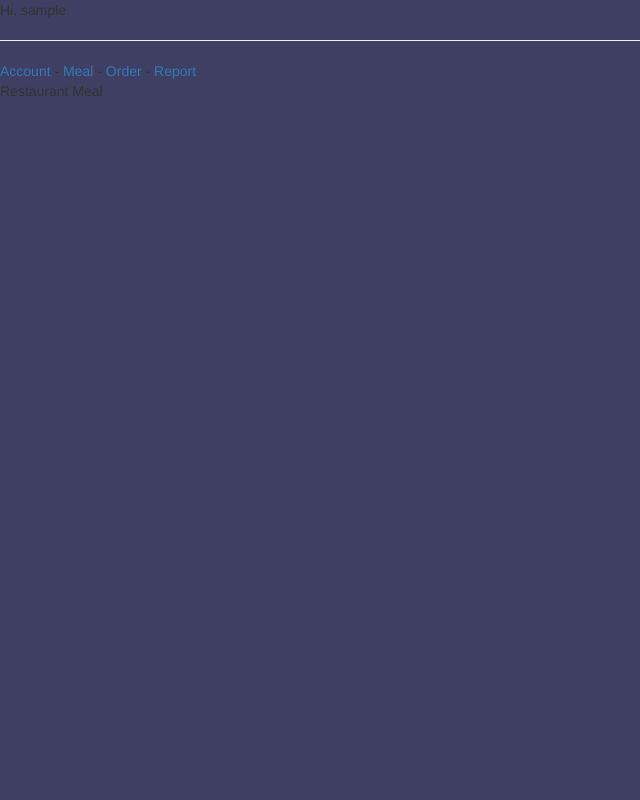
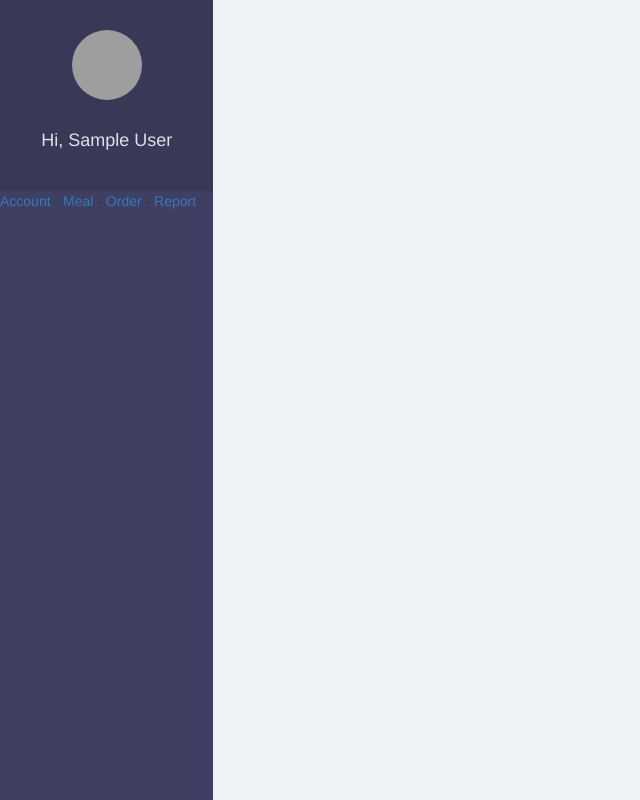
Before and after one commit to smagul/foodtasker, a Django app: page /restaurant/meal/ in a window 1280 px wide. Shown: the whole page, without its empty margins (0-640 px from the left). Run offline with Django 3.2, Linux system fonts and the light colour scheme; the visitor is signed in with stand-in values (Sample User, id 1); data that the repository does not hold is empty; some libraries are stand-ins or nearby versions; grey boxes are pictures that could not be loaded.

Commit message:
Updated style of dashboard

```diff
--- a/foodtaskerapp/static/css/style.css
+++ b/foodtaskerapp/static/css/style.css
@@ -1,3 +1,9 @@
+body {
+    padding-top: 50px;
+    background-color: #edf2f5;
+    overflow: auto;
+}
+
 .bg-blue {
     background-color: #3f3f63;
 }
@@ -12,3 +18,30 @@
     color: white;
     background-color: #da4f5d;
 }
+
+/* Side bar */
+.sidebar {
+    height: 100vh;
+    position: fixed;
+    top: 0;
+    left: 0;
+    padding: 0;
+    background-color: #3f3f63;
+    overflow: auto;
+}
+
+/* Side bar - header */
+.sidebar > div:first-child {
+    padding: 30px 10px;
+    font-weight: bold;
+    font-size: 15px;
+    background-color: #383957;
+}
+
+.sidebar > div:first-child > h4 {
+    color: #e0deeb;
+}
+
+.sidebar > div:first-child > h5 {
+    color: #b6b4c1;
+}
--- a/foodtaskerapp/templates/restaurant/includes/_header.html
+++ b/foodtaskerapp/templates/restaurant/includes/_header.html
@@ -6,4 +6,4 @@
     <link rel="stylesheet" href="{% static 'css/bootstrap.min.css' %}">
     <link rel="stylesheet" href="{% static 'css/style.css' %}">
 </head>
-<body class="bg-blue">
+<body>
--- a/foodtaskerapp/templates/restaurant/includes/_sidebar.html
+++ b/foodtaskerapp/templates/restaurant/includes/_sidebar.html
@@ -1,5 +1,10 @@
-<p>Hi, {{ request.user }}</p>
-<hr>
+<div class="text-center">
+    <img src="{{ MEDIA_URL }}{{ request.user.restaurant.logo }}" class="img-circle" width="70" height="70">
+    <br>
+    <br>
+    <h4>Hi, {{ request.user.get_full_name }}</h4>
+    <h5>{{ request.user.restaurant.name }}</h5>
+</div>
 
 <a href="{% url 'restaurant-account' %}">Account</a>
 -
--- a/foodtaskerapp/templates/restaurant/pages/account.html
+++ b/foodtaskerapp/templates/restaurant/pages/account.html
@@ -3,5 +3,4 @@
 {% block title %}Account{% endblock %}
 
 {% block page %}
-    <p>Restaurant Account</p>
 {% endblock %}
--- a/foodtaskerapp/templates/restaurant/pages/meal.html
+++ b/foodtaskerapp/templates/restaurant/pages/meal.html
@@ -3,5 +3,4 @@
 {% block title %}Meal{% endblock %}
 
 {% block page %}
-    <p>Restaurant Meal</p>
 {% endblock %}
--- a/foodtaskerapp/templates/restaurant/pages/order.html
+++ b/foodtaskerapp/templates/restaurant/pages/order.html
@@ -3,5 +3,4 @@
 {% block title %}Order{% endblock %}
 
 {% block page %}
-    <p>Restaurant Order</p>
 {% endblock %}
--- a/foodtaskerapp/templates/restaurant/pages/report.html
+++ b/foodtaskerapp/templates/restaurant/pages/report.html
@@ -3,5 +3,4 @@
 {% block title %}Report{% endblock %}
 
 {% block page %}
-    <p>Restaurant Report</p>
 {% endblock %}
--- a/foodtaskerapp/templates/restaurant/restaurant_base.html
+++ b/foodtaskerapp/templates/restaurant/restaurant_base.html
@@ -1,5 +1,15 @@
 <title>Restaurant - {% block title %}{% endblock %}</title>
 {% include 'restaurant/includes/_header.html' %}
-    {% block sidebar %}{% endblock %}
-    {% block page %}{% endblock %}
+
+<div class="container-fluid">
+    <div class="row">
+        <div class="col-lg-2 col-md-2 col-sm-2 sidebar">
+            {% block sidebar %}{% endblock %}
+        </div>
+        <div class="col-lg-10 col-md-10 col-sm-10 content">
+            {% block page %}{% endblock %}
+        </div>
+    </div>
+</div>
+
 {% include 'restaurant/includes/_footer.html' %}
```
